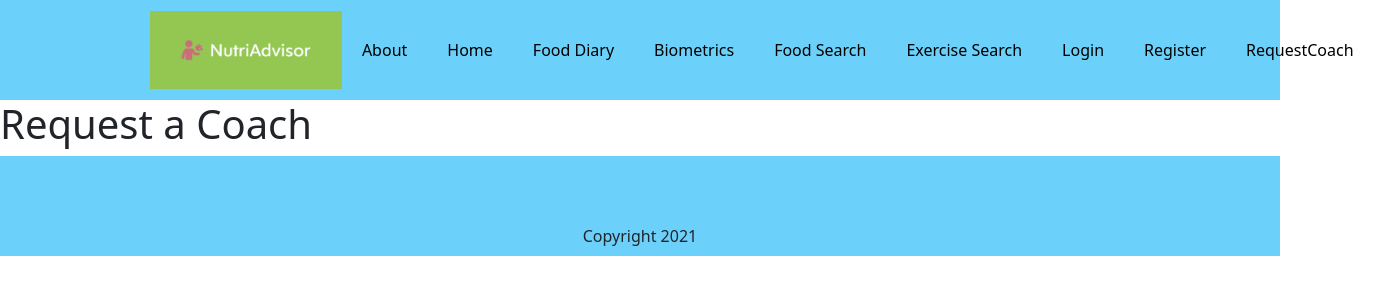
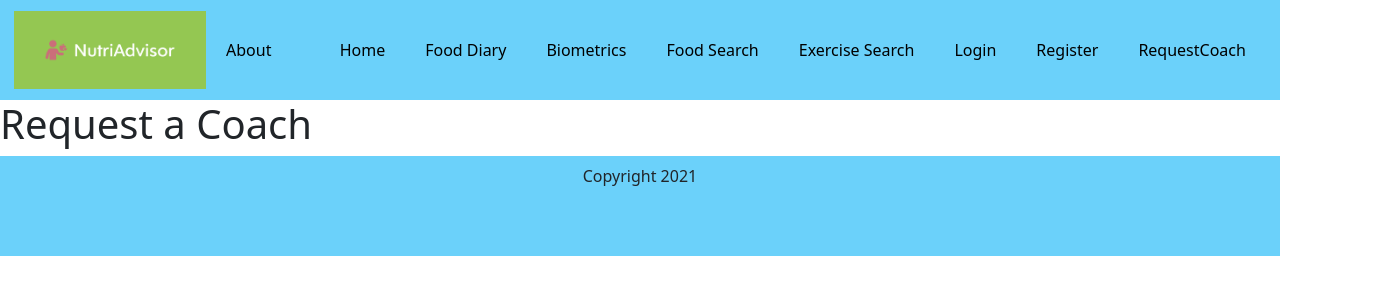
Before and after one commit to magotts/nutriadvisor, a React (Create React App) app in the folder client/: page /requestcoach in a window 1280 px wide. Shown: the top 300 px of the page, 1374 px wide, since content can reach past the window. Built offline with nearby package versions, Linux system fonts and the light colour scheme.

Commit message:
changed port

```diff
--- a/client/package.json
+++ b/client/package.json
@@ -17,7 +17,7 @@
     "web-vitals": "^1.1.2"
   },
   "scripts": {
-    "start": "react-scripts start",
+    "start": "PORT=3000 react-scripts start",
     "build": "react-scripts build",
     "test": "react-scripts test",
     "eject": "react-scripts eject"
--- a/client/src/components/Navbar.css
+++ b/client/src/components/Navbar.css
@@ -4,7 +4,7 @@
   background-color: #6bd1fa;
   display: flex;
   flex-direction: column;
-  justify-content: flex-end;
+  justify-content: space-between;
 }
 .navlogin {
   display: flex;
@@ -20,7 +20,7 @@
   height: 100%;
   display: flex;
   align-items: center;
-  padding-left: 150px;
+  justify-content: flex-start;
 }
 
 .nav-img {
```
